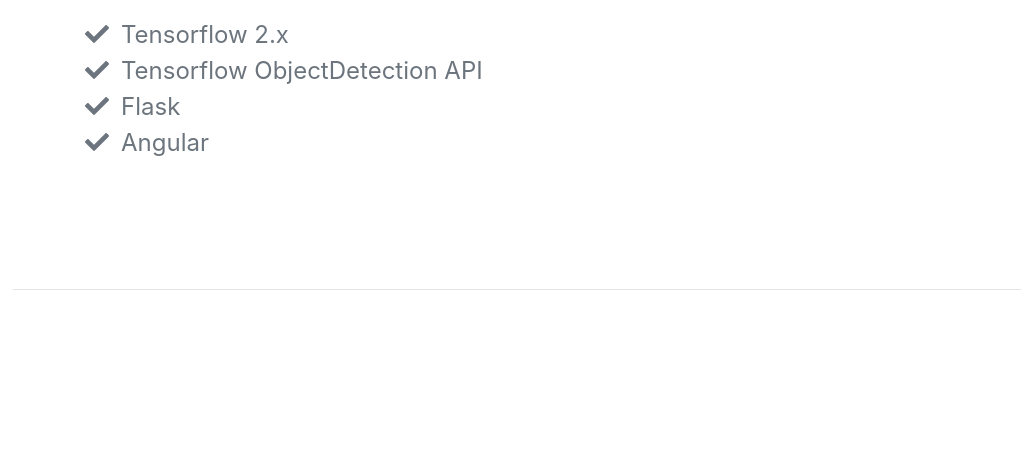
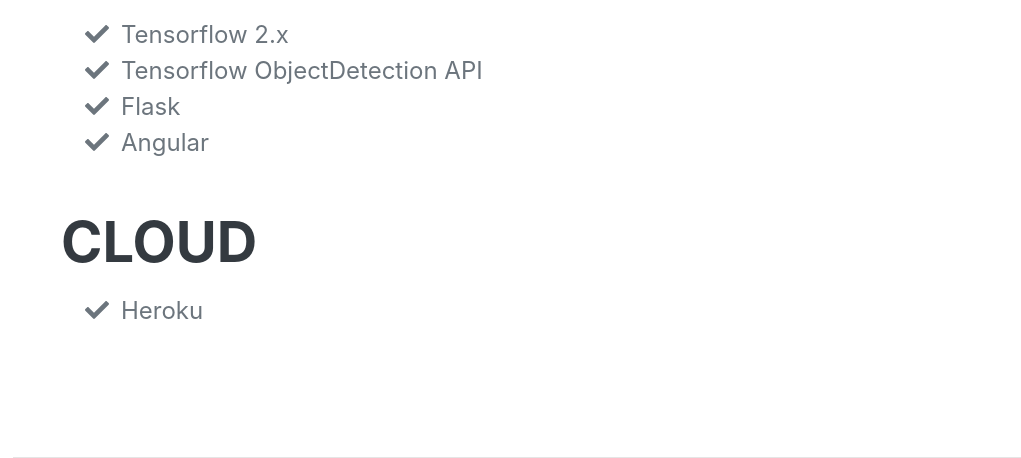
Before and after one commit to saiprasad1586/Portfolio, a Flask app: page / in a window 1280 px wide. Shown: the part 4298-4756 px from the top of the page, without its empty margins (259-1280 px from the left). Before the commit the page ends 4588 px from the top, so only its background shows below. Run offline with Flask 2, Linux system fonts and the light colour scheme; some libraries are stand-ins or nearby versions; some web fonts are replaced.

Commit message:
Update index.html

```diff
--- a/templates/index.html
+++ b/templates/index.html
@@ -265,6 +265,17 @@
                             </ul>
                         </div>
                     </div>
+                    <div class="d-flex flex-column flex-md-row justify-content-between mb-5">
+                        <div class="flex-grow-1">
+                            <h2 class="mb-3">Cloud</h2>
+                            <ul class="fa-ul mb-0" style="font-size: 1.5rem;">
+                                <li>
+                                    <span class="fa-li"><i class="fas fa-check"></i></span>
+                                    Heroku
+                                </li>
+                            </ul>
+                        </div>
+                    </div>
                 </div>
             </section>
             <hr class="m-0" />
```
